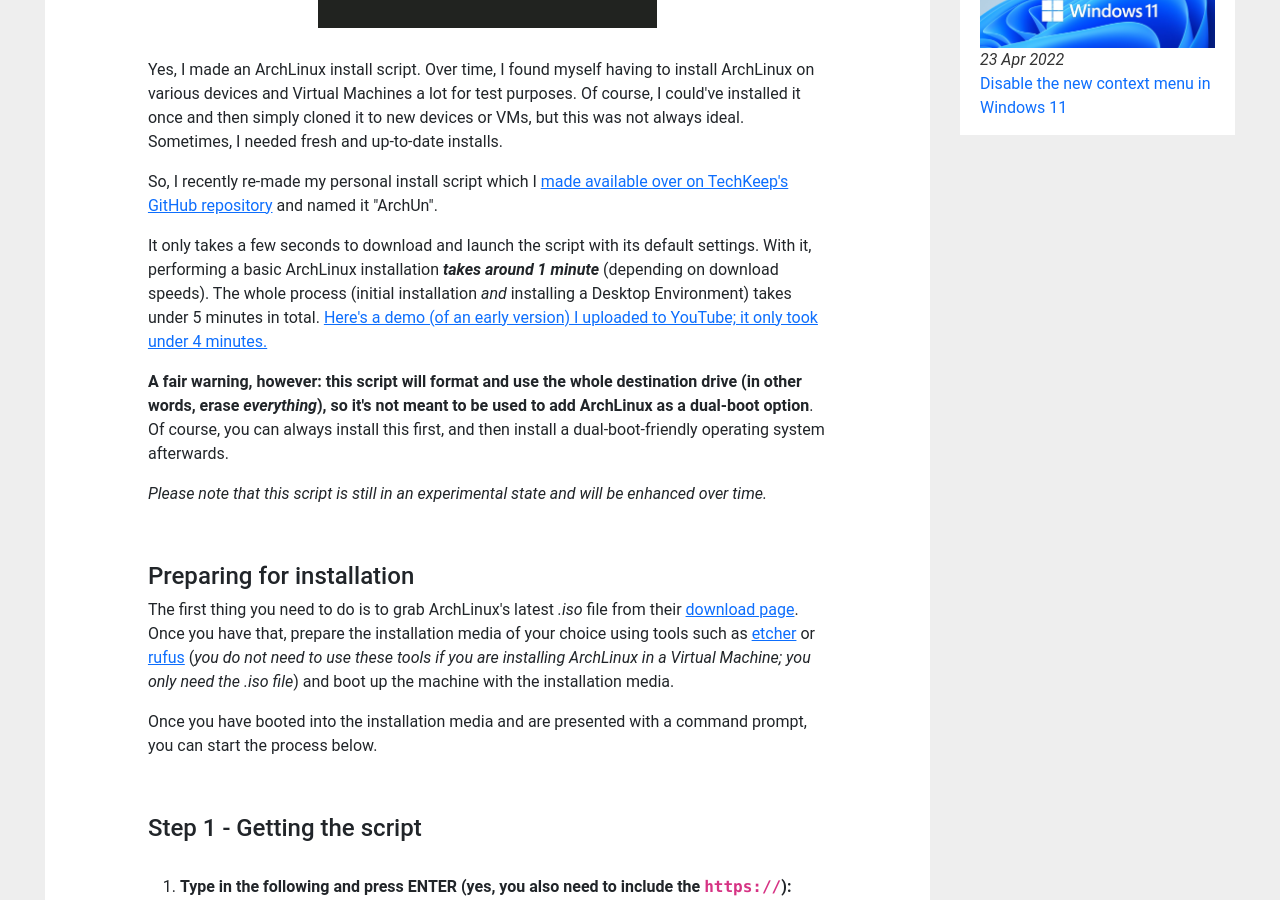
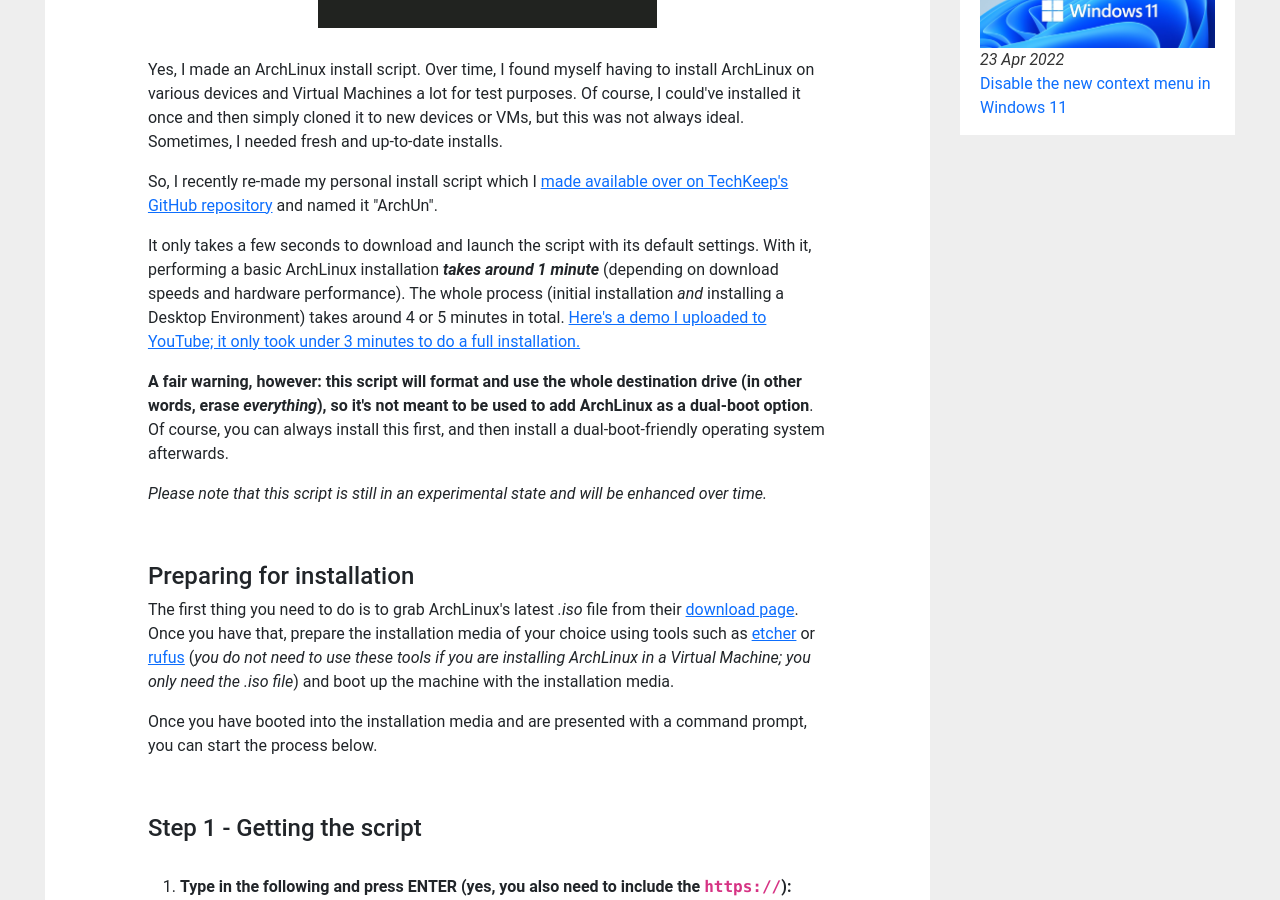
Before and after one commit to TechKeep/TechKeep.github.io, a Jekyll site: the page built from _posts/posts/2022-04-25-how-to-install-archlinux-in-seconds.markdown, in a window 1280 px wide and 900 px high, scrolled down 753 px. Built offline with Jekyll 4.4.1, drawn with Linux system fonts in a browser that asks for light colours; nearby versions of some CDN libraries.

Commit message:
updated YT demo

```diff
--- a/_posts/posts/2022-04-25-how-to-install-archlinux-in-seconds.markdown
+++ b/_posts/posts/2022-04-25-how-to-install-archlinux-in-seconds.markdown
@@ -22,7 +22,7 @@
 
 <p>So, I recently re-made my personal install script which I <a href="https://github.com/TechKeep/archun" target="_blank" rel="noreferrer noopener">made available over on TechKeep's GitHub repository</a> and named it "ArchUn".</p>
 
-<p>It only takes a few seconds to download and launch the script with its default settings. With it, performing a basic ArchLinux installation <b><em>takes around 1 minute</em></b> (depending on download speeds). <!--Please note that the script doesn't install a Desktop Environment automatically yet, but it eventually will have an option for it. In the meantime, I have included an extra step at the bottom of the article to show you how to do it manually (and it's very simple).--> The whole process (initial installation <em>and</em> installing a Desktop Environment) takes under 5 minutes in total. <a href="https://www.youtube.com/watch?v=vbfKL4s_P-Y" target="_blank" rel="noreferrer noopener">Here's a demo (of an early version) I uploaded to YouTube; it only took under 4 minutes.</a></p>
+<p>It only takes a few seconds to download and launch the script with its default settings. With it, performing a basic ArchLinux installation <b><em>takes around 1 minute</em></b> (depending on download speeds and hardware performance). The whole process (initial installation <em>and</em> installing a Desktop Environment) takes around 4 or 5 minutes in total. <a href="https://www.youtube.com/watch?v=p5UmmdibBn8" target="_blank" rel="noreferrer noopener">Here's a demo I uploaded to YouTube; it only took under 3 minutes to do a full installation.</a></p>
 
 <p><b>A fair warning, however: this script will format and use the whole destination drive (in other words, erase <em>everything</em>), so it's not meant to be used to add ArchLinux as a dual-boot option</b>. Of course, you can always install this first, and then install a dual-boot-friendly operating system afterwards.</p>
 
```
